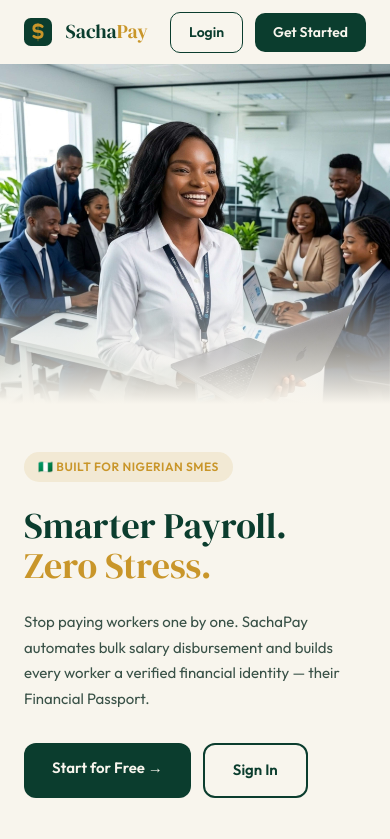
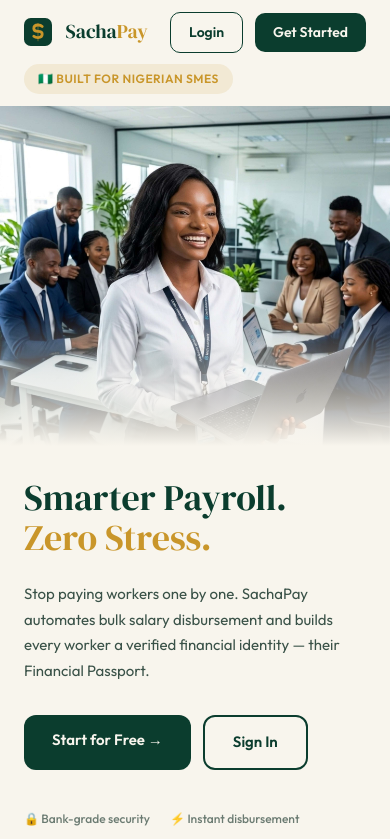
Before and after one commit to Oluwakemilola/SashaPay, a Next.js app in the folder frontend/: page / in a window 390 px wide. Shown: the top 839 px of the page. Built offline with nearby package versions, Linux system fonts and the light colour scheme.

Commit message:
Update page.tsx

```diff
--- a/frontend/src/app/page.tsx
+++ b/frontend/src/app/page.tsx
@@ -47,12 +47,21 @@
         </div>
       </nav>
 
+      {/* Mobile badge above image */}
+      {isMobile && (
+        <div style={{ paddingTop: 64, paddingLeft: 24, paddingBottom: 12, background: "#F8F5ED" }}>
+          <div style={{ display: "inline-flex", alignItems: "center", gap: 8, padding: "6px 14px", background: `${GOLD}20`, borderRadius: 99, fontSize: 12, fontWeight: 700, color: GOLD, letterSpacing: "0.5px", textTransform: "uppercase" as const }}>
+            🇳🇬 Built for Nigerian SMEs
+          </div>
+        </div>
+      )}
+
       {/* Hero */}
-      <section style={{ minHeight: "100vh", display: "flex", flexDirection: isMobile ? "column-reverse" : "row", alignItems: "center", paddingTop: 64 }}>
+      <section style={{ minHeight: isMobile ? "auto" : "100vh", display: "flex", flexDirection: isMobile ? "column-reverse" : "row", alignItems: "center", paddingTop: isMobile ? 0 : 64 }}>
 
         {/* Left */}
-        <div style={{ flex: 1, padding: isMobile ? "48px 24px 32px" : "80px 64px", maxWidth: isMobile ? "100%" : 600 }}>
-          <div style={{ display: "inline-flex", alignItems: "center", gap: 8, padding: "6px 14px", background: `${GOLD}20`, borderRadius: 99, fontSize: 12, fontWeight: 700, color: GOLD, marginBottom: 24, letterSpacing: "0.5px", textTransform: "uppercase" as const }}>
+        <div style={{ flex: 1, padding: isMobile ? "32px 24px 48px" : "80px 64px", maxWidth: isMobile ? "100%" : 600 }}>
+          <div style={{ display: isMobile ? "none" : "inline-flex", alignItems: "center", gap: 8, padding: "6px 14px", background: `${GOLD}20`, borderRadius: 99, fontSize: 12, fontWeight: 700, color: GOLD, marginBottom: 24, letterSpacing: "0.5px", textTransform: "uppercase" as const }}>
             🇳🇬 Built for Nigerian SMEs
           </div>
 
@@ -200,4 +209,4 @@
       </footer>
     </div>
   );
-}
+                }
```
